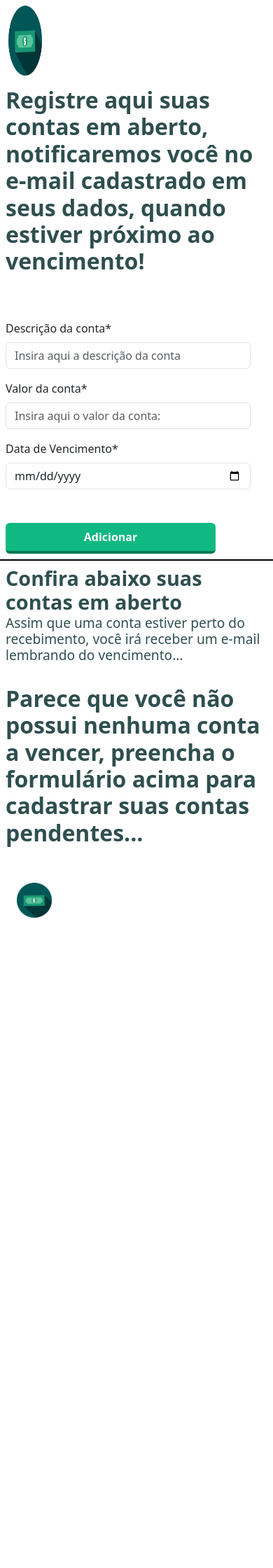
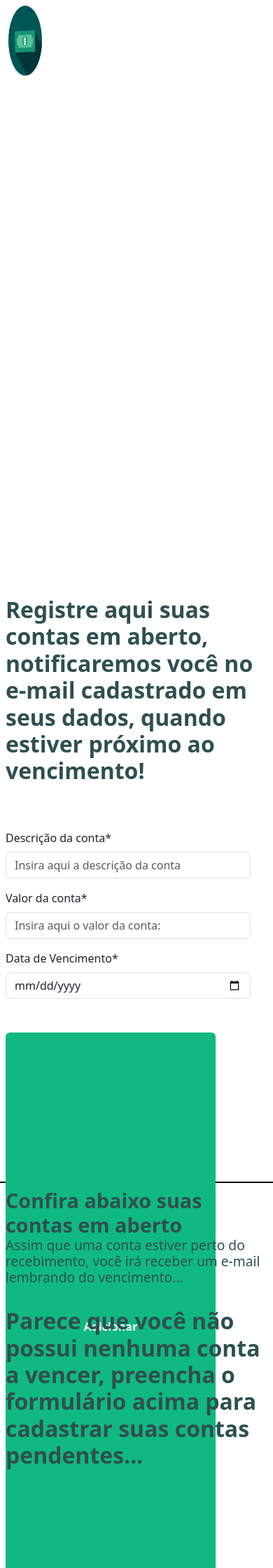
Before and after one commit to DiogoMelloDM7/Sempre_Seguro, a Django app: page /contasavencer/ in a window 390 px wide. Shown: the top 2240 px of the page at 70% size. Before the commit the page ends 1311 px from the top, so only its background shows below. Run offline with Django 4.2, Linux system fonts and the light colour scheme; the visitor is signed in with stand-in values (Sample User, id 1); data that the repository does not hold is empty; some libraries are stand-ins or nearby versions.

Commit message:
Alterando a altura da tela para dispositivos moveis

```diff
--- a/static/css/style.css
+++ b/static/css/style.css
@@ -92,19 +92,24 @@
 @media (max-width: 768px) {
   .form {
     max-width: 100%;
+    height: 100vh;
   }
   .submit-btn {
     max-width: 100%;
+    height: 100vh;
   }
   .container {
     padding: 8px;
+    height: 100vh;
   }
   .account {
     flex-direction: column;
     align-items: center;
+    height: 100vh;
   }
   .account-info {
     padding-top: 0;
     margin-bottom: 8px;
+    height: 100vh;
   }
 }
```
